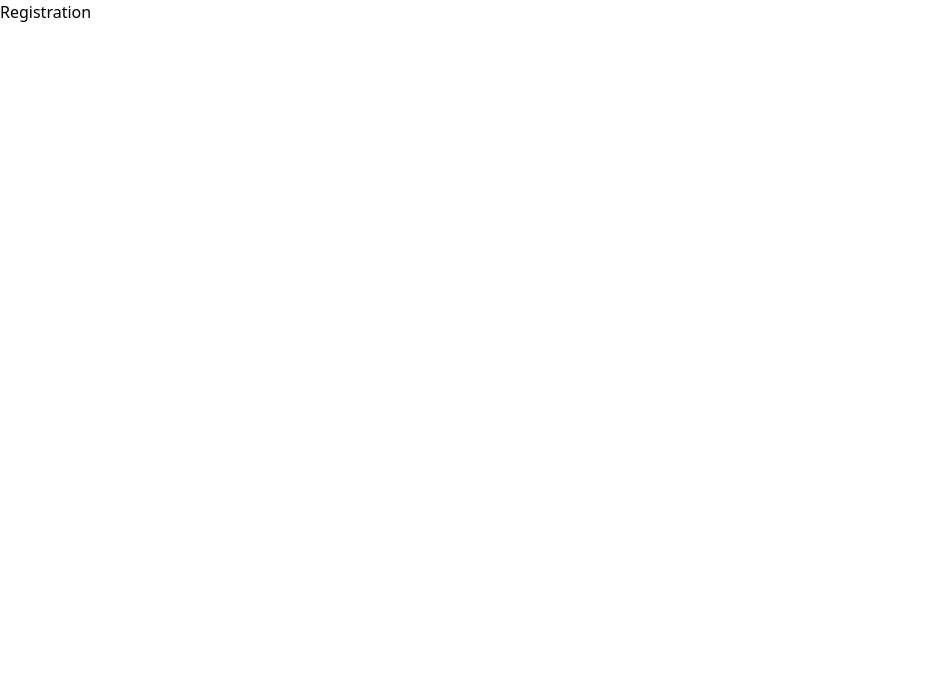
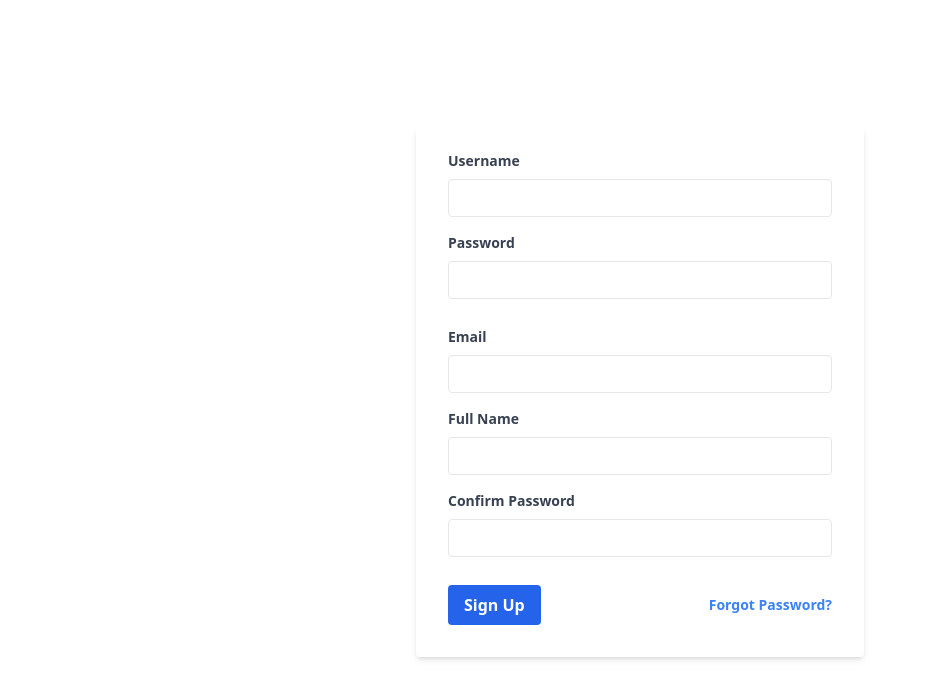
Before and after one commit to Amsurur/Instagram_react_13, a React (Vite) app: page /Registration in a window 1280 px wide. Shown: the top 698 px of the page, without its empty margins (0-925 px from the left). Built offline with nearby package versions, Linux system fonts and the light colour scheme.

Commit message:
register form was updated

```diff
--- a/src/App.jsx
+++ b/src/App.jsx
@@ -10,12 +10,17 @@ import Settings from "./pages/Settings/Settings";
 import { createBrowserRouter, RouterProvider } from "react-router-dom";
 import { Layout } from "./Layout/Layout";
 import Registration from "./pages/Registration/Registration";
+import AuthCheck from "./utils/AuthChek";
 
 export const App = () => {
   const router = createBrowserRouter([
     {
       path: "/",
-      element: <Login />,
+      element: (
+        <AuthCheck>
+          <Login />
+        </AuthCheck>
+      ),
     },
     {
       path: "/basic",
@@ -52,10 +57,13 @@ export const App = () => {
       ],
     },
     {
-      path: "/registration",
-      element: <Registration />,
+      path: "/Registration",
+      element: (
+        <AuthCheck>
+          <Registration />
+        </AuthCheck>
+      ),
     },
   ]);
-
   return <RouterProvider router={router} />;
 };
--- a/src/Layout/Layout.jsx
+++ b/src/Layout/Layout.jsx
@@ -34,8 +34,6 @@ import instLogo from "../pages/Login/instLogo.png";
 import insText from "../pages/Login/insText.png";
 
 export const Layout = () => {
-  // Функция для модального окна "Еще"
-
   const location = useLocation();
   const dispatch = useDispatch();
   let [followingState, setFollowingState] = useState(false);
--- a/src/pages/Login/Login.jsx
+++ b/src/pages/Login/Login.jsx
@@ -27,7 +27,6 @@ const Login = () => {
         userName,
         password,
       });
-      console.log(data);
       if (data.statusCode === 200) {
         saveToken(data.data);
         navigate("/basic");
@@ -98,7 +97,9 @@ const Login = () => {
         <div className="h-[70px] w-[400px] border border-[#E2E8F0] rounded-[12px] mt-[15px] flex items-center justify-center">
           <p>
             Don't have an account?{" "}
-            <span className="text-[#3B82F6]">Sign up</span>
+            <a href="./Registration" className="text-[#3B82F6]">
+              Sign up
+            </a>
           </p>
         </div>
       </div>
--- a/src/pages/Registration/Registration.jsx
+++ b/src/pages/Registration/Registration.jsx
@@ -1,9 +1,135 @@
-import React from 'react'
+import React from "react";
+import { axiosRequest } from "../../utils/axiosRequest";
+import { saveToken } from "../../utils/token";
+import { Link, useNavigate } from "react-router-dom";
 
 const Registration = () => {
+  let navigate = useNavigate();
+
+  async function handleRegistration(e) {
+    e.preventDefault();
+
+    const formData = {
+      userName: e.target.userName.value,
+      password: e.target.password.value,
+      email: e.target.email.value,
+      fullName: e.target.fullName.value,
+      confirmPassword: e.target.confirmPassword.value,
+    };
+
+    try {
+      const response = await axiosRequest.post("Account/register", formData);
+      const { data, statusCode } = response.data;
+
+      if (statusCode === 200) {
+        saveToken(data);
+        navigate("/home");
+      } else {
+        console.error("Registration failed:", data);
+      }
+    } catch (error) {
+      console.error("Error during registration:", error);
+    }
+  }
+
   return (
-    <div>Registration</div>
-  )
-}
+    <div className="flex items-center justify-center h-screen">
+      <form
+        onSubmit={handleRegistration}
+        className="w-full max-w-md bg-white shadow-md rounded px-8 pt-6 pb-8 mb-4"
+      >
+        <div className="mb-4">
+          <label
+            className="block text-gray-700 text-sm font-bold mb-2"
+            htmlFor="userName"
+          >
+            Username
+          </label>
+          <input
+            className="appearance-none border rounded w-full py-2 px-3 text-gray-700 leading-tight focus:outline-none focus:shadow-outline transition duration-300 ease-in-out transform hover:scale-105"
+            type="text"
+            name="userName"
+            id="userName"
+            required
+          />
+        </div>
+        <div className="mb-4">
+          <label
+            className="block text-gray-700 text-sm font-bold mb-2"
+            htmlFor="password"
+          >
+            Password
+          </label>
+          <input
+            className="appearance-none border rounded w-full py-2 px-3 text-gray-700 mb-3 leading-tight focus:outline-none focus:shadow-outline transition duration-300 ease-in-out transform hover:scale-105"
+            type="password"
+            name="password"
+            id="password"
+            required
+          />
+        </div>
+        <div className="mb-4">
+          <label
+            className="block text-gray-700 text-sm font-bold mb-2"
+            htmlFor="email"
+          >
+            Email
+          </label>
+          <input
+            className="appearance-none border rounded w-full py-2 px-3 text-gray-700 leading-tight focus:outline-none focus:shadow-outline transition duration-300 ease-in-out transform hover:scale-105"
+            type="email"
+            name="email"
+            id="email"
+            required
+          />
+        </div>
+        <div className="mb-4">
+          <label
+            className="block text-gray-700 text-sm font-bold mb-2"
+            htmlFor="fullName"
+          >
+            Full Name
+          </label>
+          <input
+            className="appearance-none border rounded w-full py-2 px-3 text-gray-700 leading-tight focus:outline-none focus:shadow-outline transition duration-300 ease-in-out transform hover:scale-105"
+            type="text"
+            name="fullName"
+            id="fullName"
+            required
+          />
+        </div>
+        <div className="mb-4">
+          <label
+            className="block text-gray-700 text-sm font-bold mb-2"
+            htmlFor="confirmPassword"
+          >
+            Confirm Password
+          </label>
+          <input
+            className="appearance-none border rounded w-full py-2 px-3 text-gray-700 mb-3 leading-tight focus:outline-none focus:shadow-outline transition duration-300 ease-in-out transform hover:scale-105"
+            type="password"
+            name="confirmPassword"
+            id="confirmPassword"
+            required
+          />
+        </div>
+        <div className="flex items-center justify-between">
+          <Link to={"/"}
+            className="bg-blue-600 hover:bg-blue-700 text-white font-bold py-2 px-4 rounded focus:outline-none focus:shadow-outline transition duration-300 ease-in-out"
+            type="submit"
+          >
+            Sign Up
+          </Link>
+          <Link
+            to={"/"}
+            className="inline-block align-baseline font-bold text-sm text-blue-500 hover:text-blue-800 transition duration-300 ease-in-out"
+          >
+            Forgot Password?
+          </Link>
+        </div>
+      </form>
+    </div>
+  );
+};
 
-export default Registration
+export default Registration;
--- /dev/null
+++ b/src/utils/AuthChek.js
@@ -0,0 +1,17 @@
+import { useEffect } from "react";
+import { useNavigate } from "react-router-dom";
+
+const AuthCheck = (props) => {
+  const navigate = useNavigate();
+  const token = localStorage.getItem("access_token");
+
+  useEffect(() => {
+    if (token) {
+      return navigate("/home");
+    }
+  }, [navigate, token]);
+
+  return props.children;
+};
+
+export default AuthCheck;
```
